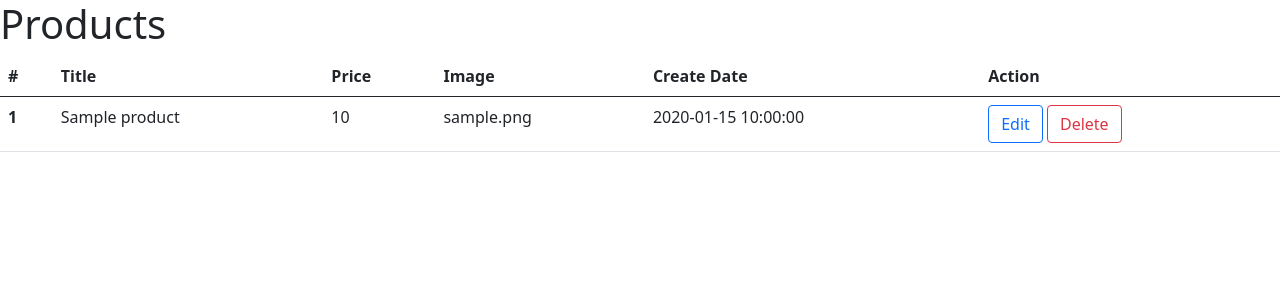
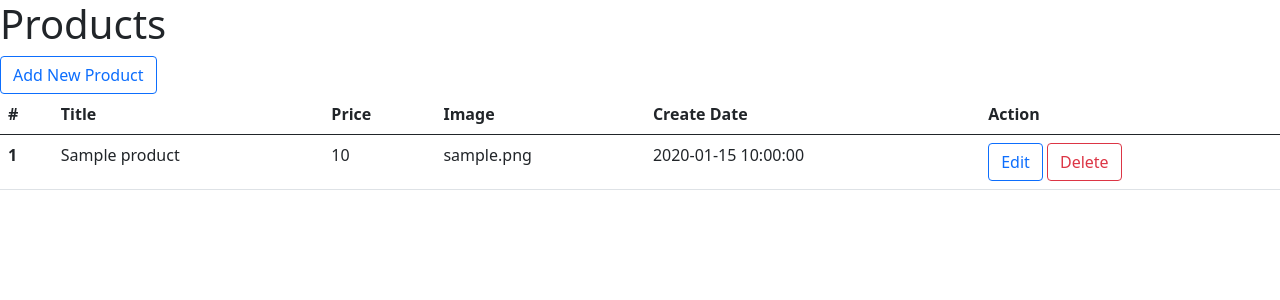
Before and after one commit to ParaschosKotsaros/PHP-CRUD, a PHP site: page / in a window 1280 px wide. Shown: the top 300 px of the page. Run offline with PHP 8.4, Linux system fonts and the light colour scheme; tables that the repository leaves empty or names only in its code hold one stand-in row (values such as "Sample post").

Commit message:
Update index.php

```diff
--- a/index.php
+++ b/index.php
@@ -2,9 +2,12 @@
 
 $pdo = new PDO('mysql:host=localhost;port=3306;dbname=products_crud','root','');
 $pdo->setAttribute(PDO::ATTR_ERRMODE,PDO::ERRMODE_EXCEPTION);
+
 $statement = $pdo->prepare('SELECT * FROM products ORDER BY create_date DESC');
 $statement->execute();
 $products = $statement->fetchAll(PDO::FETCH_ASSOC);
+
+
 
 ?>
 
@@ -41,18 +44,26 @@ $products = $statement->fetchAll(PDO::FETCH_ASSOC);
   foreach($products as $i=>$product):  ?>
  <tr>
       <th scope="row"><?php echo $i + 1 ?></th>
-
       <td><?php  echo $product['title'];?></td>
       <td><?php  echo $product['price'];?></td>
       <td><?php  echo $product['img'] ?></td>
       <td><?php  echo $product['create_date'] ?></td>
        <td>
        <button type="button" class="btn btn-outline-primary">Edit</button>
-       <button type="button" class="btn btn-outline-danger">Delete</button>
+
+       <form style= "display: inline-block"  method="post" action="delete.php">
+       <input type="hidden" name='id' value=" <?php echo $product['id']; ?>">
+       <button type="submit" class="btn btn-outline-danger">Delete</button>
+       </form>
        </td>
     </tr>
 
  <?php endforeach; ?>
+
+<form action="createproduct.php">
+ <button class="btn btn-outline-primary">Add New Product </button>
+ </form>
+
 
 
 
```
